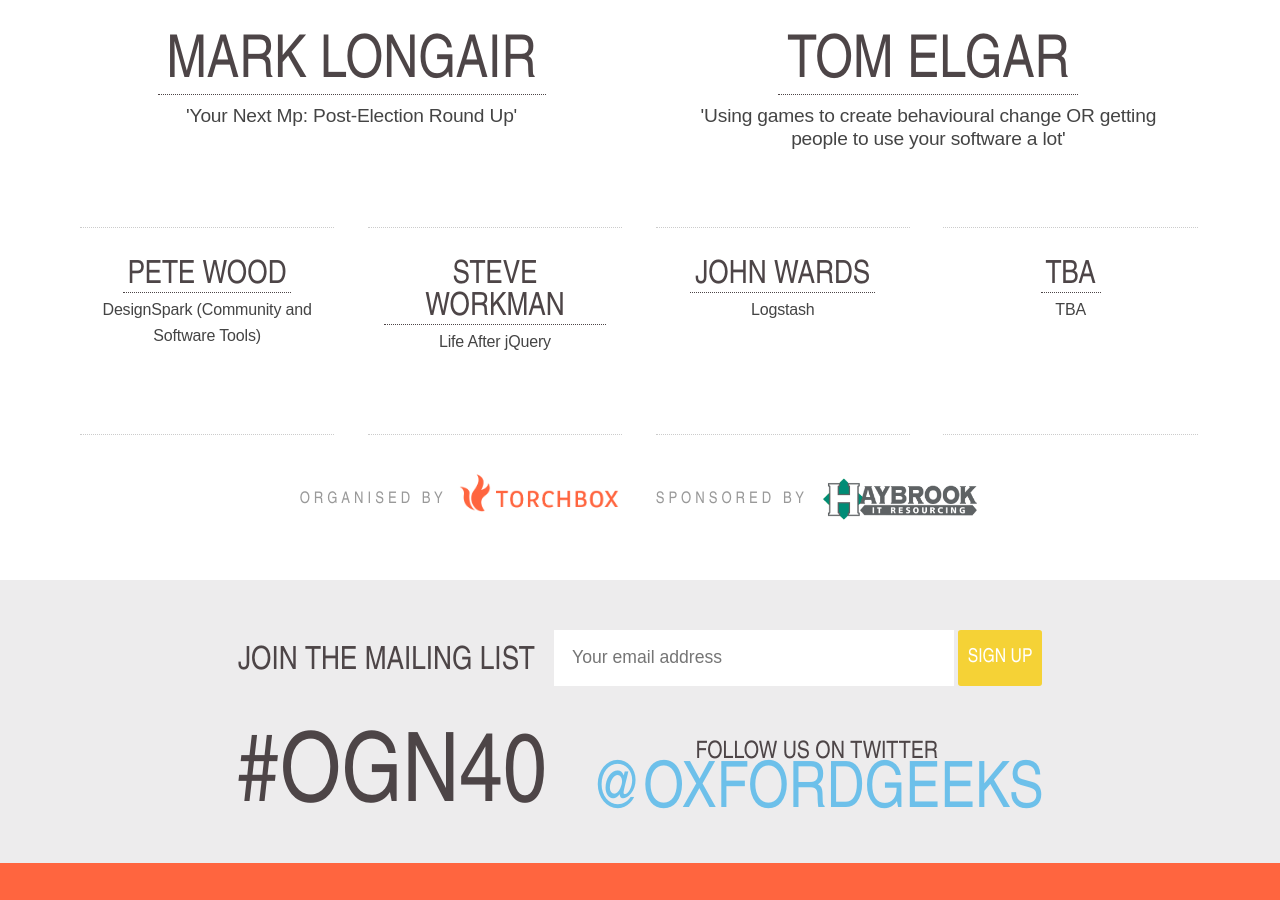
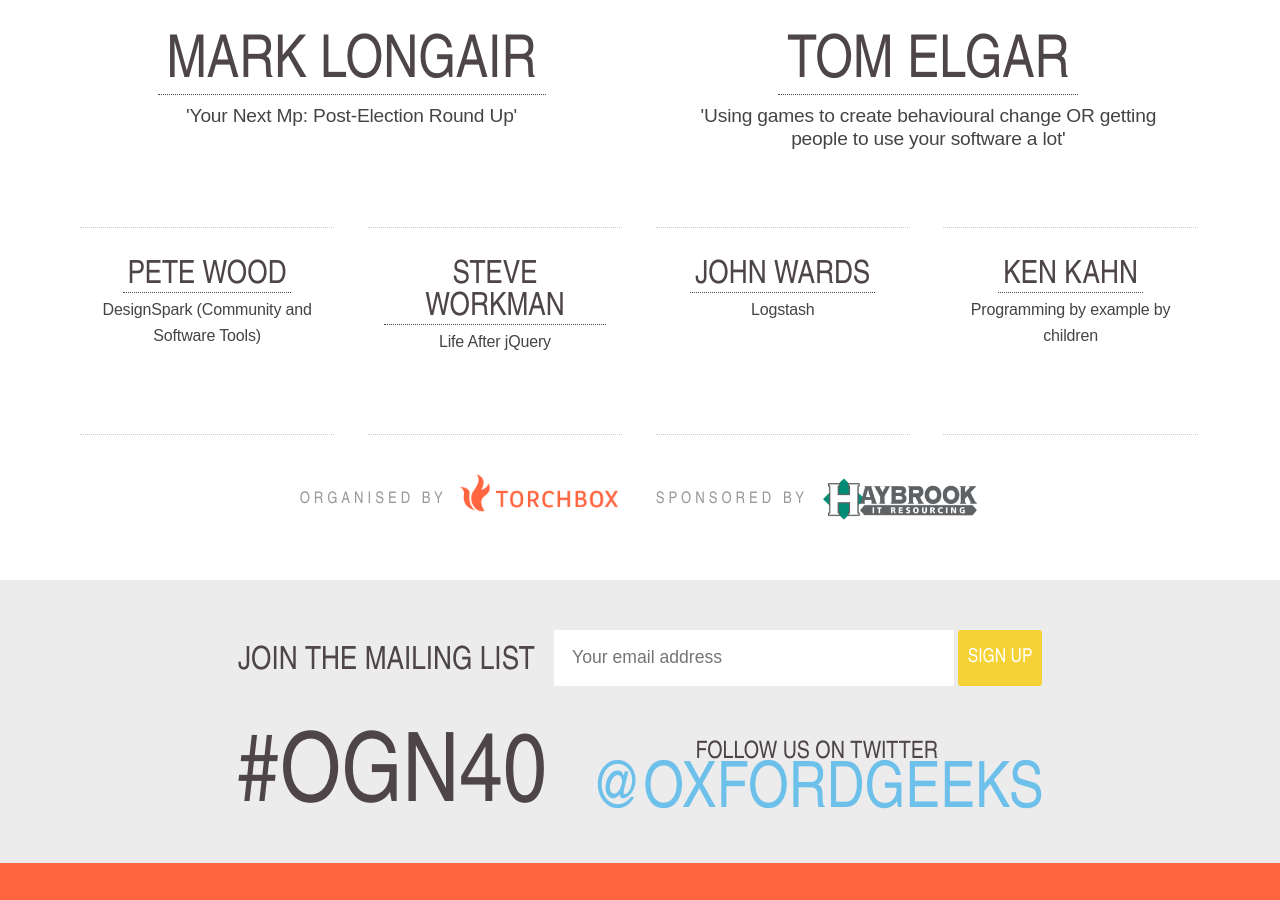
Before and after one commit to torchbox/ogn, a Jekyll site: the page built from _posts/2015-05-13-ogn40.markdown, in a window 1280 px wide and 900 px high, scrolled down 621 px. Built offline with Jekyll 4.4.1, drawn with Linux system fonts in a browser that asks for light colours; nearby versions of some CDN libraries; Markdown is read by kramdown in place of the engine named in the settings.

Commit message:
Added Ken Kahn as final talk

```diff
--- a/_posts/2015-05-13-ogn40.markdown
+++ b/_posts/2015-05-13-ogn40.markdown
@@ -60,7 +60,7 @@ keynoters: [Tom Elgar, Mark Longair]
         <p>Logstash</p>
     </li>
     <li itemprop="performer" itemscope="itemscope" itemtype="http://schema.org/Person">
-        <a href="" itemprop="url"><h2 itemprop="name">TBA</h2></a>
-        <p>TBA</p>
+        <a href="https://github.com/ToonTalk/ToonTalk/wiki" itemprop="url"><h2 itemprop="name">Ken Kahn</h2></a>
+        <p>Programming by example by children</p>
     </li>
 </ul>
```
